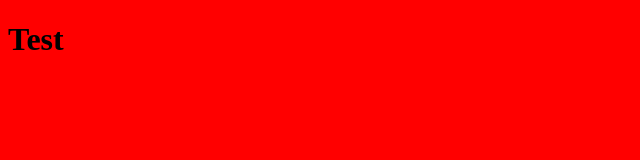
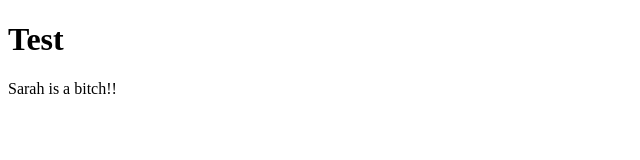
Before and after one commit to paulca55/google-homepage, a plain HTML site: page index.html in a window 1280 px wide. Shown: the whole page, without its empty margins (0-640 px from the left). Drawn offline with Linux system fonts and the light colour scheme.

Commit message:
Sarah is a bitch

```diff
--- a/index.html
+++ b/index.html
@@ -10,12 +10,7 @@
 
 <body>
   <h1>Test</h1>
+  <p>Sarah is a bitch!!</p>
 </body>
 
 </html>
-
-<style>
-  body {
-    background-color: red;
-  }
-</style>
```
